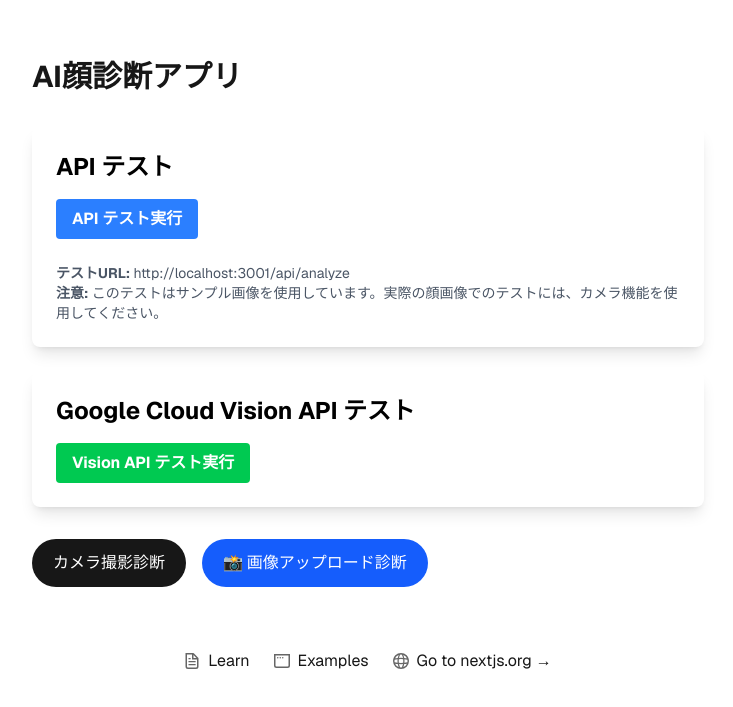
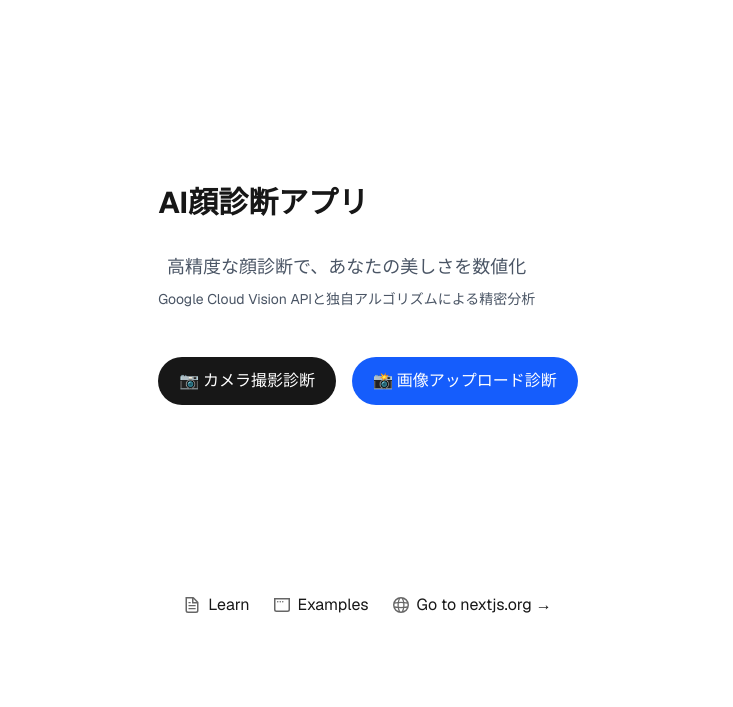
Before and after one commit to temasamo/face-diagnosis-web, a Next.js app: page / in a window 1280 px wide. Shown: the part 105-812 px from the top of the page, without its empty margins (272-1005 px from the left). Built offline with nearby package versions, Linux system fonts and the light colour scheme.

Commit message:
✨ メインページをクリーンアップ
- 不要なAPIテスト・Vision APIテストセクションを削除
- より洗練されたメインページデザインに変更
- アプリの説明文を追加
- カメラ撮影診断に絵文字を追加
- ユーザー体験を向上

```diff
--- a/src/app/page.tsx
+++ b/src/app/page.tsx
@@ -1,6 +1,4 @@
 import Image from "next/image";
-import ApiTest from "@/components/ApiTest";
-import VisionTest from "@/components/VisionTest";
 
 // 動的レンダリングを強制
 export const dynamic = 'force-dynamic';
@@ -13,17 +11,17 @@ export default function Home() {
       <main className="flex flex-col gap-[32px] row-start-2 items-center sm:items-start">
         <h1 className="text-3xl font-bold text-center">AI顔診断アプリ</h1>
 
-        <div className="w-full space-y-6">
-          <ApiTest />
-          <VisionTest />
+        <div className="text-center text-gray-600 dark:text-gray-400 mb-4">
+          <p className="text-lg">高精度な顔診断で、あなたの美しさを数値化</p>
+          <p className="text-sm mt-2">Google Cloud Vision APIと独自アルゴリズムによる精密分析</p>
         </div>
 
-               <div className="flex gap-4 items-center flex-col sm:flex-row">
+        <div className="flex gap-4 items-center flex-col sm:flex-row">
                  <a
                    className="rounded-full border border-solid border-transparent transition-colors flex items-center justify-center bg-foreground text-background gap-2 hover:bg-[#383838] dark:hover:bg-[#ccc] font-medium text-sm sm:text-base h-10 sm:h-12 px-4 sm:px-5 sm:w-auto"
                    href="/ai/face"
                  >
-                   カメラ撮影診断
+                   📷 カメラ撮影診断
                  </a>
                  <a
                    className="rounded-full border border-solid border-transparent transition-colors flex items-center justify-center bg-blue-600 text-white gap-2 hover:bg-blue-700 font-medium text-sm sm:text-base h-10 sm:h-12 px-4 sm:px-5 sm:w-auto"
```
